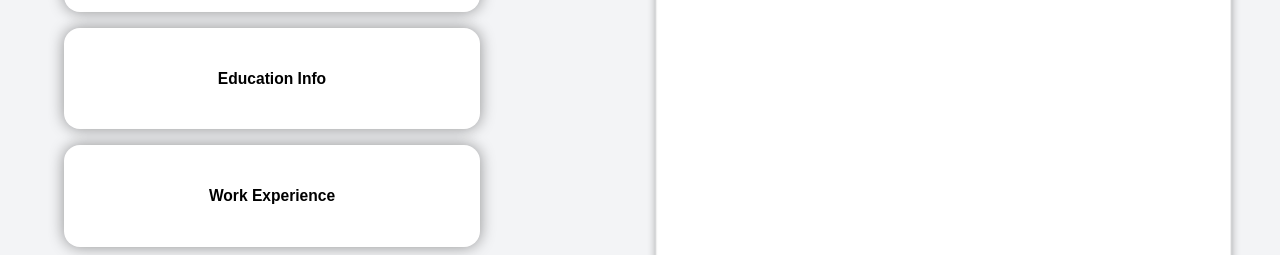
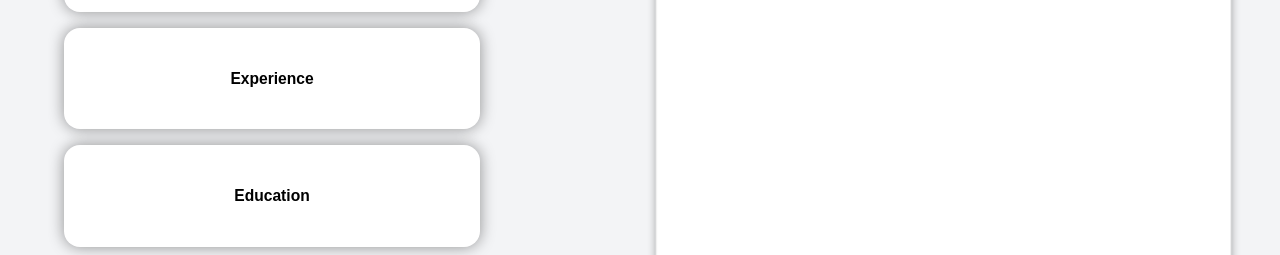
Before and after one commit to furkanssarri/cv-builder, a React (Vite) app: page / in a window 1280 px wide. Shown: the part 145-400 px from the top of the page. Built offline with nearby package versions, Linux system fonts and the light colour scheme.

Commit message:
chore: reorder `formSections` to improve logical flow

```diff
--- a/src/components/form/FormContainer.jsx
+++ b/src/components/form/FormContainer.jsx
@@ -23,15 +23,15 @@ const FormContainer = ({
     },
     {
       id: 1,
-      title: "Education Info",
-      fields: educationInfoFields,
-      state: setEducationInfo,
+      title: "Experience",
+      fields: workExperienceFields,
+      state: setWorkInfo,
     },
     {
       id: 2,
-      title: "Work Experience",
-      fields: workExperienceFields,
-      state: setWorkInfo,
+      title: "Education",
+      fields: educationInfoFields,
+      state: setEducationInfo,
     },
   ];
 
```
